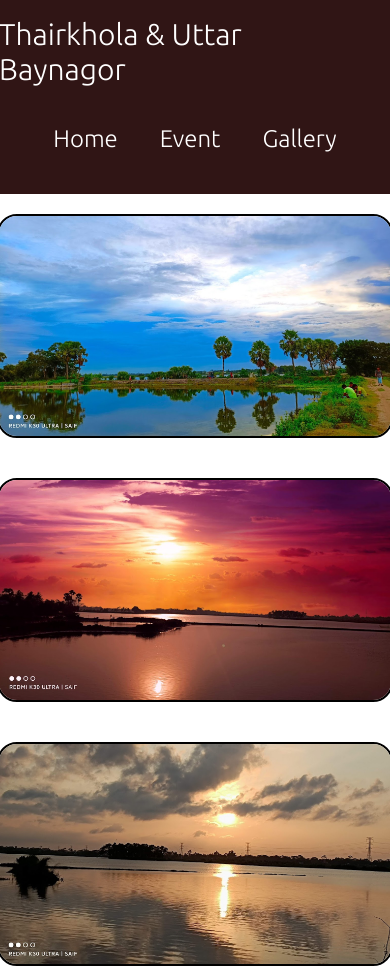
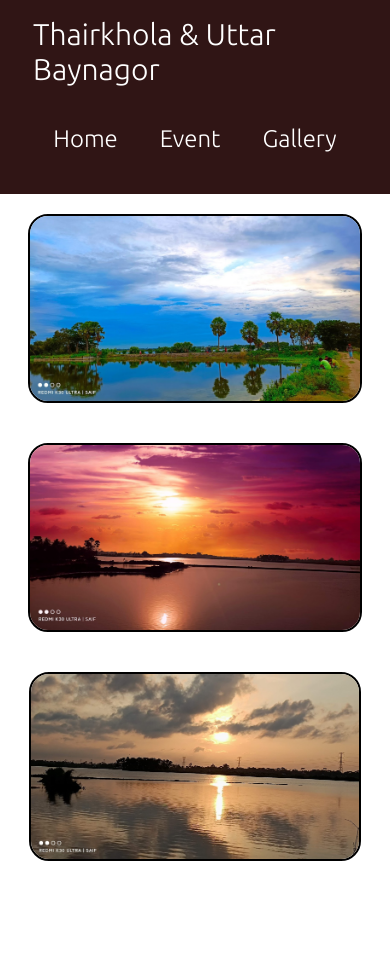
Before and after one commit to mdrijoanmaruf/our-village-thairkhola-and-uttar-baynagor, a plain HTML site: page gallery.html in a window 390 px wide. Shown: the top 966 px of the page. Drawn offline with Linux system fonts and the light colour scheme.

Commit message:
Update responsive.css

```diff
--- a/responsive.css
+++ b/responsive.css
@@ -37,10 +37,19 @@
   .gallery-container1{
     margin-top: 61vh;
   }
+  .gallery-container2{
+    margin-top: 65vh;
+  }
   .box{
     margin-top: 65vh;
   }
   footer{
     height: 20vh;
   }
+  .gall-cont-img {
+    height: 185px;
+  }
+  .title{
+    margin-left: 16px;
+  }
 }
```
